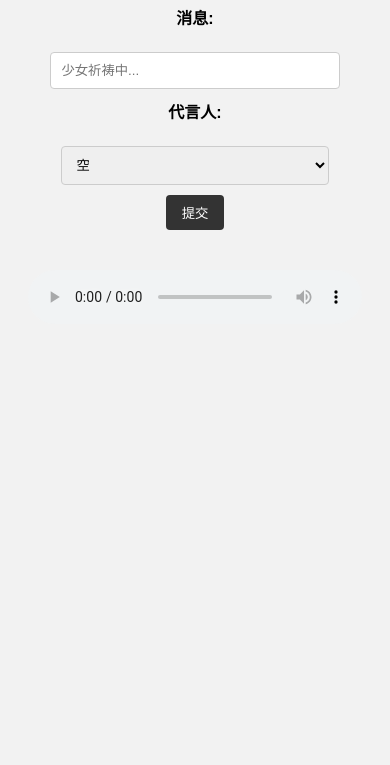
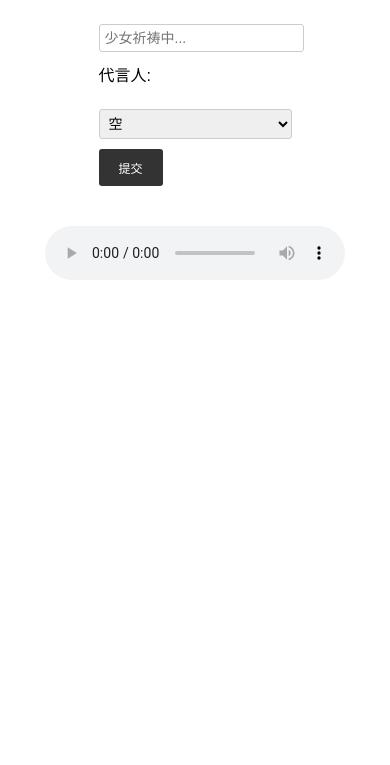
Before and after one commit to fqxue/OP-AI, a plain HTML site: page index.html in a window 390 px wide. Shown: the part 79-844 px from the top of the page. Drawn offline with Linux system fonts and the light colour scheme.

Commit message:
更新 styles.css

```diff
--- a/styles.css
+++ b/styles.css
@@ -1,8 +1,8 @@
 body {
   font-family: Arial, sans-serif;
-background-color: #f2f2f2;
   text-align: center;
-padding: 20px;
+  margin: 0;
+  padding: 0;
 }
 
 h1 {
@@ -12,59 +12,63 @@ h1 {
 }
 
 form {
-    margin-bottom: 20px;
+  display: inline-block;
+  text-align: left;
 }
 
 label {
   display: block;
   margin-bottom: 5px;
-    font-weight: bold;
 }
 
 input[type="text"],
 select {
   width: 100%;
-    padding: 10px;
+  max-width: 300px;
+  padding: 5px;
   border: 1px solid #ccc;
-    border-radius: 4px;
+  border-radius: 3px;
+  font-size: 14px;
   margin-bottom: 10px;
 }
 
 input[type="submit"] {
+  padding: 10px 20px;
   background-color: #333;
   color: #fff;
-    padding: 10px 20px;
   border: none;
-    border-radius: 4px;
+  border-radius: 3px;
+  font-size: 14px;
   cursor: pointer;
 }
 
 p {
-    color: #333;
-    margin-bottom: 10px;
+  margin: 20px 0;
 }
 
 #loadingMessage {
-    display: none;
-    color: #333;
+  color: #999;
+}
+
+#response {
+  font-weight: bold;
 }
 
 #audioPlayer {
   margin-top: 20px;
-    width: 100%;
 }
 
-@media (max-width: 768px) {
+@media (max-width: 480px) {
   h1 {
     font-size: 20px;
   }
 
   input[type="text"],
   select {
-        width: 80%;
+    max-width: 100%;
   }
 
   input[type="submit"] {
-        padding: 8px 16px;
+    font-size: 12px;
   }
 }
```
Lines whose indentation alone changed are shown as unchanged.
